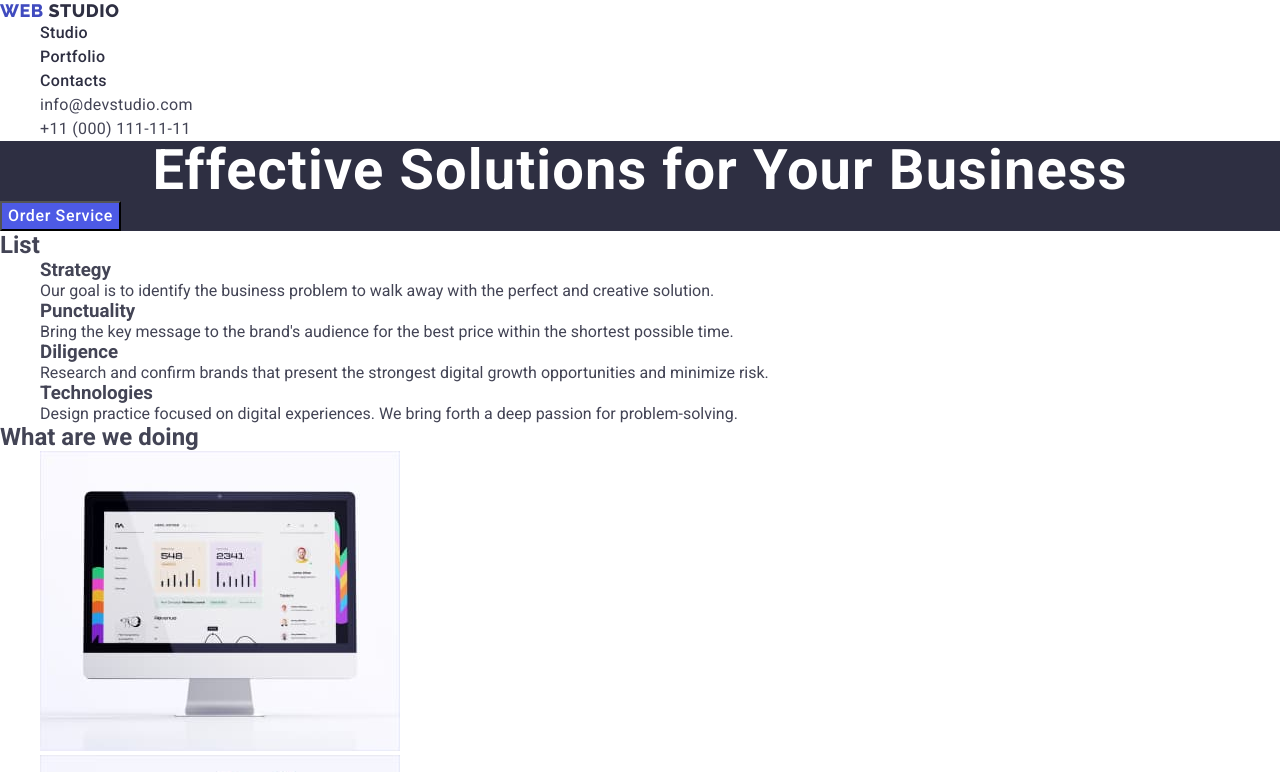
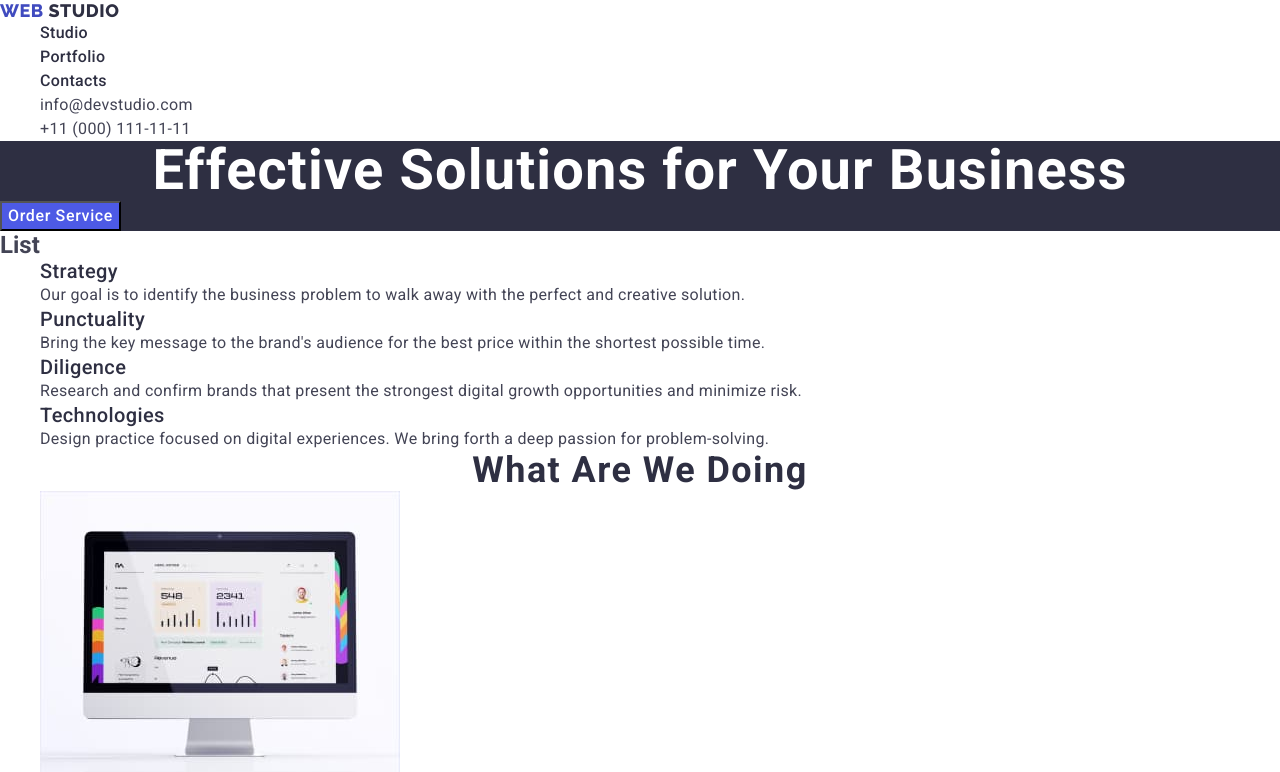
Before and after one commit to EKhobotin/goit-markup-hw-02, a plain HTML site: page index.html in a window 1280 px wide. Shown: the top 772 px of the page. Drawn offline with Linux system fonts and the light colour scheme.

Commit message:
css section3

```diff
--- a/css/style.css
+++ b/css/style.css
@@ -101,3 +101,27 @@ body {
   letter-spacing: 0.02em;
   color: var(--logo-color-footer);
 }
+.list-item .list-title {
+  font-family: Roboto;
+  font-size: 20px;
+  font-weight: 500;
+  line-height: 1.2; /* 120% */
+  letter-spacing: 0.02em;
+  color: var(--text-color);
+}
+.list-item .list-text {
+  font-family: Roboto;
+  font-size: 16px;
+  font-weight: 400;
+  line-height: 1.5; /* 150% */
+  letter-spacing: 0.02em;
+}
+.title-doing {
+  font-size: 36px;
+  text-align: center;
+  font-weight: 700;
+  line-height: 1.1; /* 111.111% */
+  letter-spacing: 0.04em;
+  text-transform: capitalize;
+  color: var(--text-color);
+}
--- a/index.html
+++ b/index.html
@@ -52,31 +52,31 @@
       </section>
       <section>
         <h2>List</h2>
-        <ul class="list">
-          <li>
-            <h3>Strategy</h3>
-            <p>
+        <ul class="feature-list list">
+          <li class="list-item">
+            <h3 class="list-title">Strategy</h3>
+            <p class="list-text">
               Our goal is to identify the business problem to walk away with the
               perfect and creative solution.
             </p>
           </li>
-          <li>
-            <h3>Punctuality</h3>
-            <p>
+          <li class="list-item">
+            <h3 class="list-title">Punctuality</h3>
+            <p class="list-text">
               Bring the key message to the brand's audience for the best price
               within the shortest possible time.
             </p>
           </li>
-          <li>
-            <h3>Diligence</h3>
-            <p>
+          <li class="list-item">
+            <h3 class="list-title">Diligence</h3>
+            <p class="list-text">
               Research and confirm brands that present the strongest digital
               growth opportunities and minimize risk.
             </p>
           </li>
-          <li>
-            <h3>Technologies</h3>
-            <p>
+          <li class="list-item">
+            <h3 class="list-title">Technologies</h3>
+            <p class="list-text">
               Design practice focused on digital experiences. We bring forth a
               deep passion for problem-solving.
             </p>
@@ -84,7 +84,7 @@
         </ul>
       </section>
       <section>
-        <h2>What are we doing</h2>
+        <h2 class="title-doing">What are we doing</h2>
         <ul class="list">
           <li>
             <img src="./images/doing/monitor.jpg" alt="monitor" width="360" />
```
